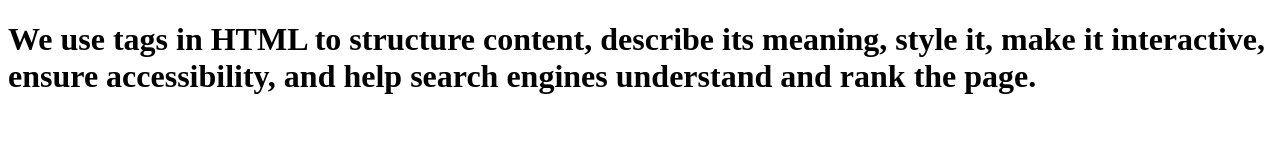
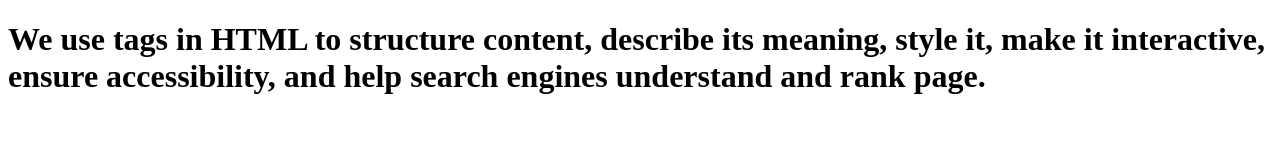
Before and after one commit to RuchithaAknur/git_64r, a plain HTML site: page index4.html in a window 1280 px wide. Drawn offline with Linux system fonts and the light colour scheme.

Commit message:
message commitit

```diff
--- a/index4.html
+++ b/index4.html
@@ -7,6 +7,6 @@
 </head>
 <body>
     <h1> We use tags in HTML to structure content, describe its meaning, style it, make it interactive, ensure accessibility,
-         and help search engines understand and rank the page.</h1>
+         and help search engines understand and rank page.</h1>
 </body>
 </html>
```
